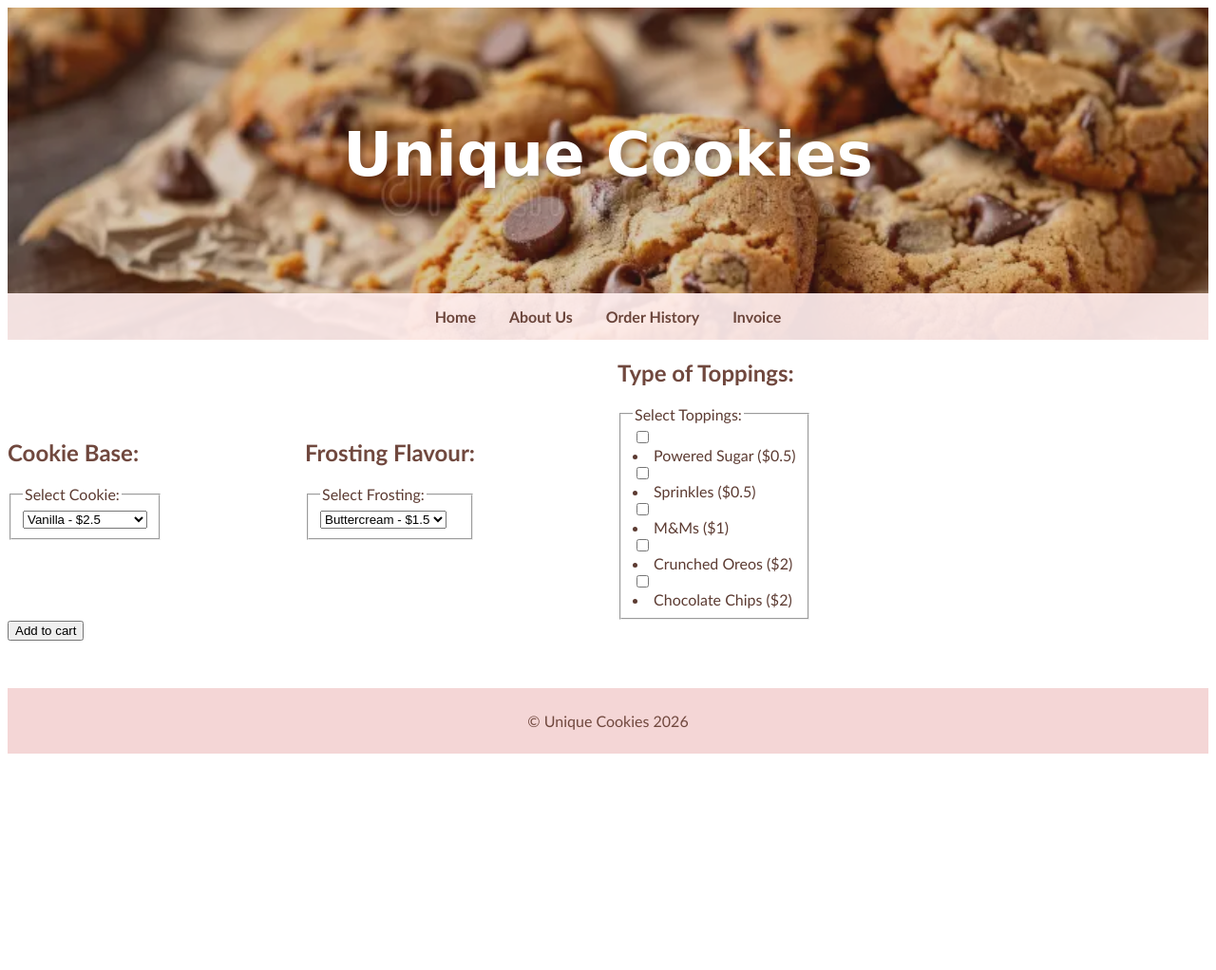
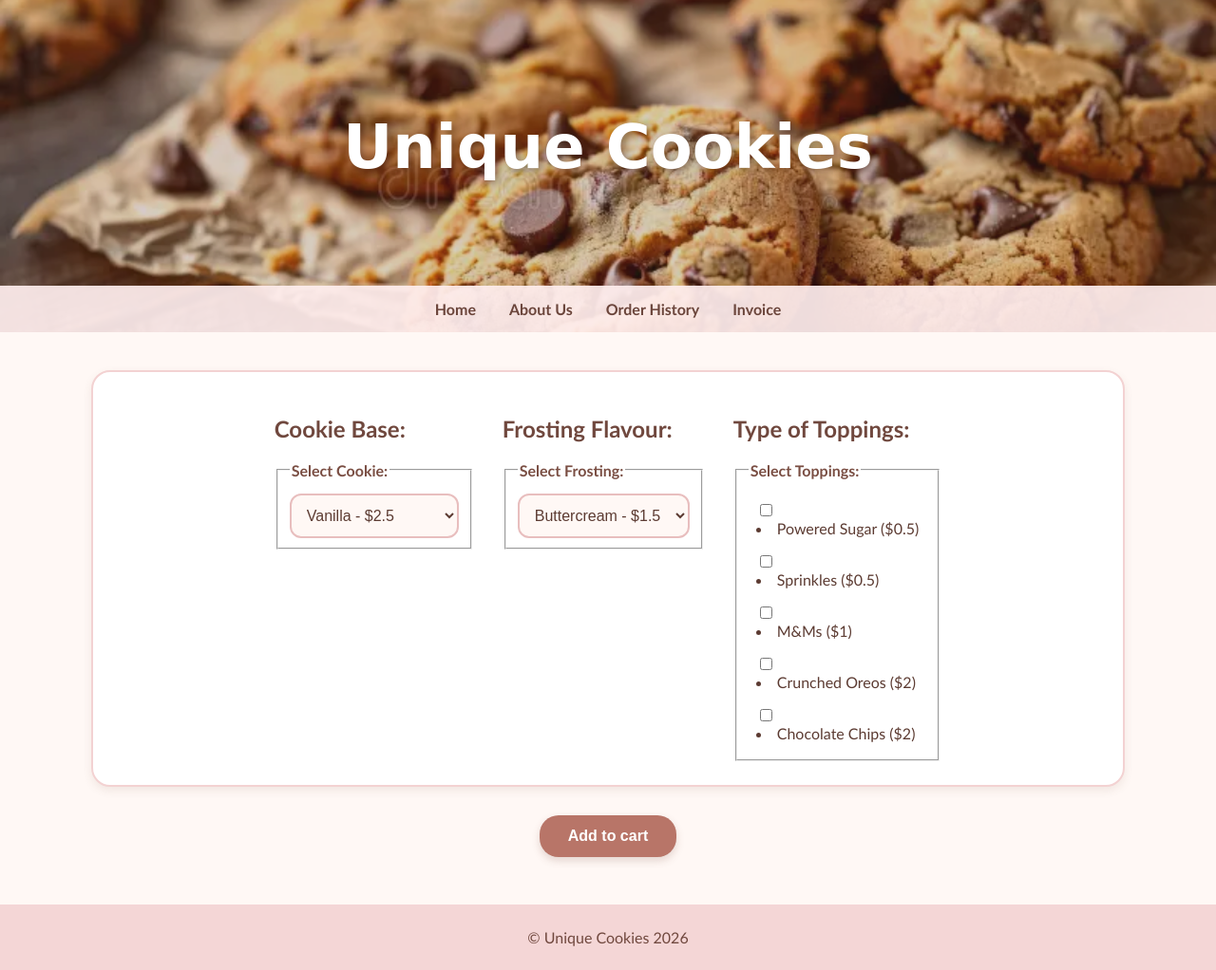
Before and after one commit to st26076/CSC---Small-Business-Internal, a Flask app: page / in a window 1280 px wide. Shown: the whole page at 95% size. Before the commit the page ends 794 px from the top, so only its background shows below. Run offline with Flask 3, Linux system fonts and the light colour scheme.

Commit message:
Changed the layout for the place where user will customize their cookie, and made it look nicer. Still need to work on making it look more neater and clean.

```diff
--- a/static/css/layout.css
+++ b/static/css/layout.css
@@ -1,15 +1,81 @@
+/* Whole page */
 body {
-    margin: none;
+    margin: 0;
+    background-color: #fff8f5;
 }
 
+/* Main content */
+main {
+    width: 85%;
+    max-width: 1100px;
+    margin: 40px auto;
+}
+
+/* Cookie selection area */
 .layout {
     display: flex;
-    align-items: center;
-    gap: 150px;
+    gap: 30px;
+    justify-content: center;
+    align-items: stretch;
+    margin: 30px 0;
+    background-color: #fff;
+    padding: 25px;
+    border-radius: 20px;
+    border: 2px solid #f3d2d2;
+    box-shadow: 0 4px 10px rgba(120, 75, 60, 0.1);
+    flex: 1;
 }
 
-.about-image {
-    height: 250px;
-    width: auto;
-    margin-right: 20px;
+/* Dropdown */
+select {
+    width: 100%;
+    padding: 12px;
+    border: 2px solid #e8bebe;
+    border-radius: 12px;
+    background-color: #fff8f5;
+    color: #5c3b32;
+    font-size: 1rem;
+    cursor: pointer;
 }
+
+legend {
+    color: #7a4e43;
+    font-weight: bold;
+    margin-bottom: 10px;
+}
+
+label {
+    display: block;
+    padding: 8px;
+    border-radius: 10px;
+}
+
+label:hover {
+    background-color: #fff0f0;
+}
+
+/* Checkboxes */
+input[type="checkbox"] {
+    accent-color: #d98c9b;
+    margin-right: 8px;
+}
+
+/* Button */
+button {
+    display: block;
+    margin: 25px auto;
+    padding: 13px 30px;
+    border: none;
+    border-radius: 20px;
+    background-color: #b87568;
+    color: white;
+    font-size: 1rem;
+    font-weight: bold;
+    cursor: pointer;
+    box-shadow: 0 4px 8px rgba(120, 75, 60, 0.2);
+}
+
+button:hover {
+    background-color: #965b50;
+    transform: translateY(-2px);
+}
```
